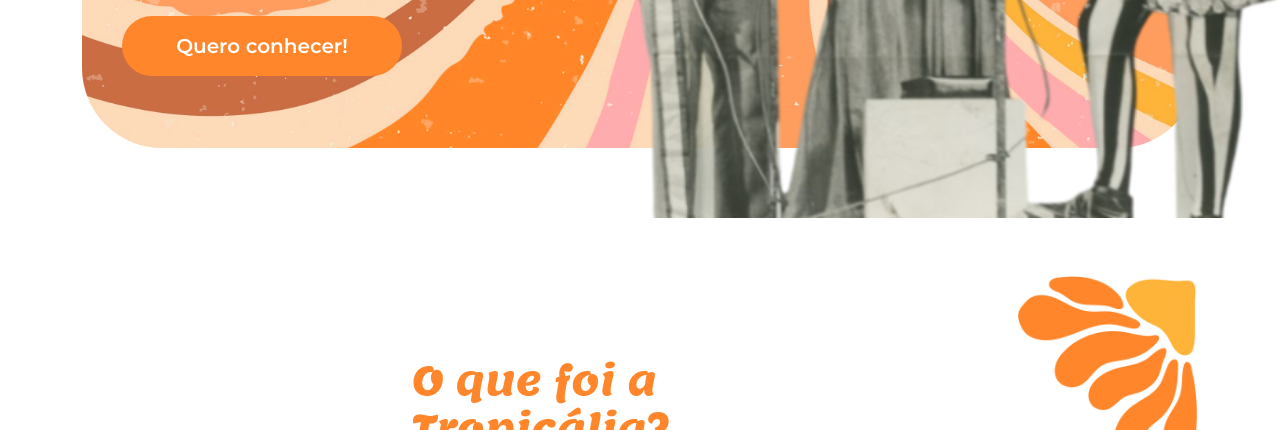
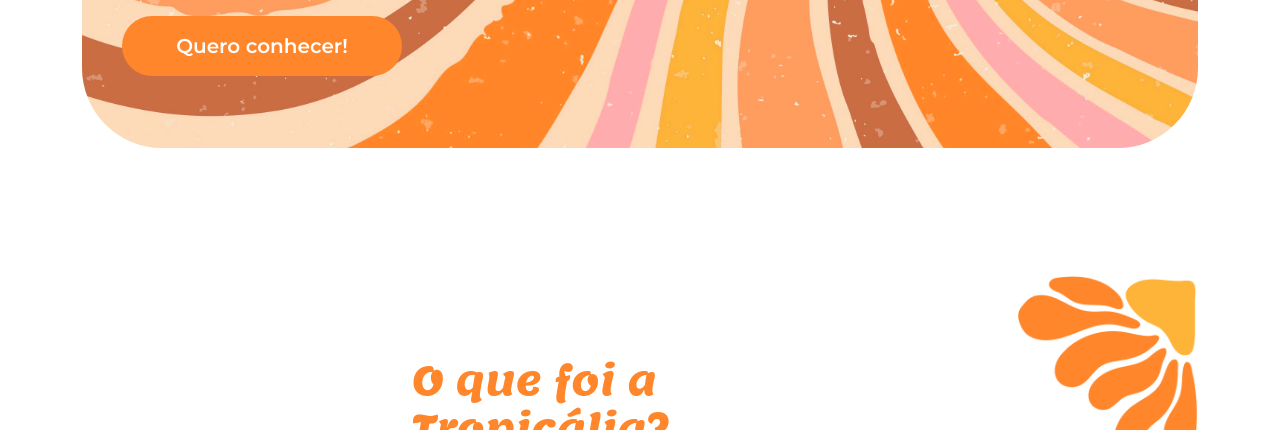
Before and after one commit to froesmario/Tropicalliente2025, a plain HTML site: page index.html in a window 1280 px wide. Shown: the part 733-1163 px from the top of the page. Drawn offline with nearby package versions, Linux system fonts and the light colour scheme; a script that the page names is missing.

Commit message:
retirada de imagem

```diff
--- a/index.html
+++ b/index.html
@@ -38,7 +38,7 @@
                         class="btn btn-primary btn-lg botao-inicio fw-semibold">Quero
                         conhecer!</a>
                 </div>
-                <img src="img/lossy-page1-640px-Os_Mutantes.tif (1).png" alt="A imagem mostra o grupo musical tropicalista Os Mutantes. São três pessoas cantando em dois microfones" title="Os mutantes - CC0 Domínio Público / Acervo Arquivo Nacional" class="img-fluid img-inicio">
+
 
             </div>
         </section>
```
